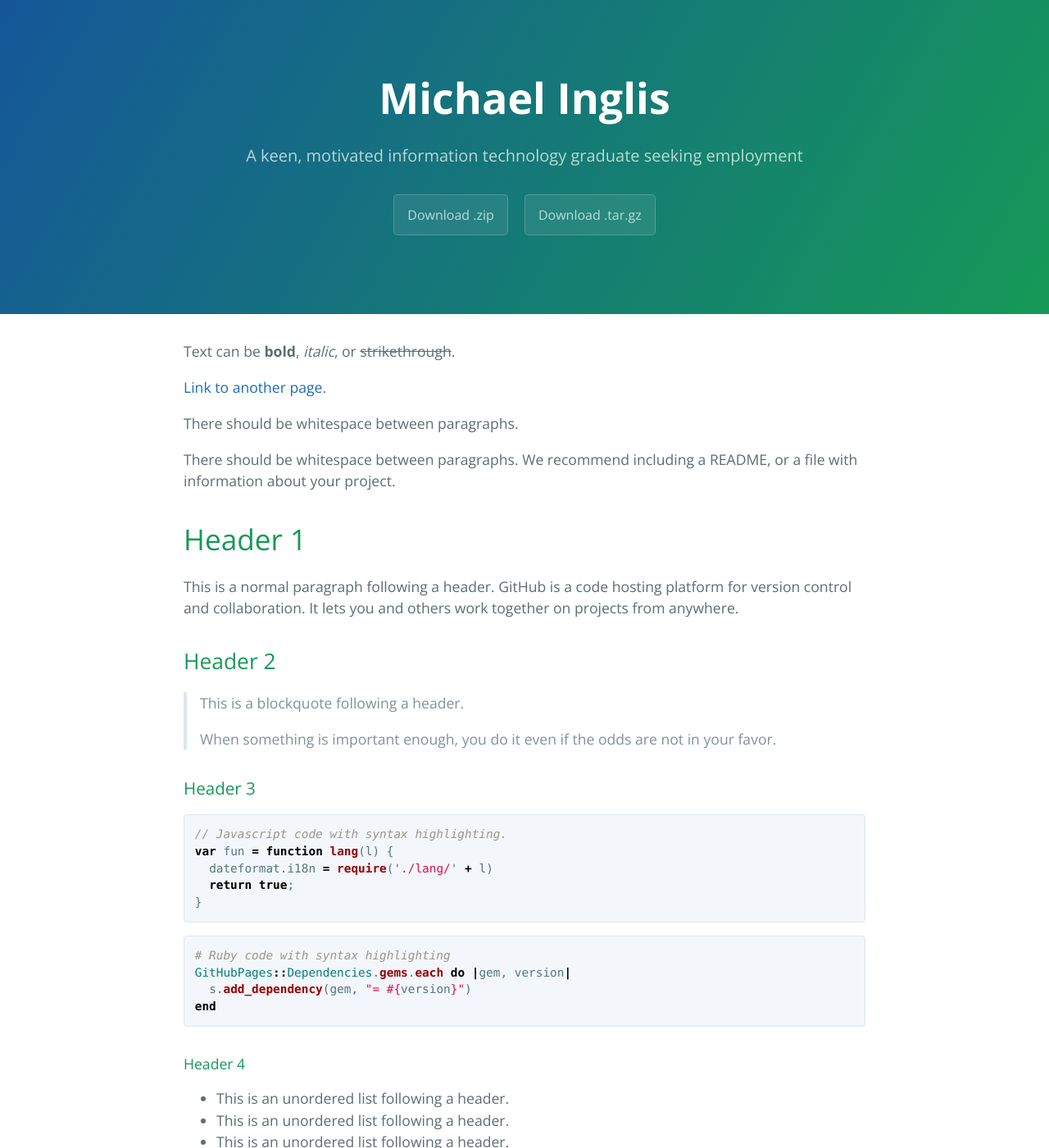
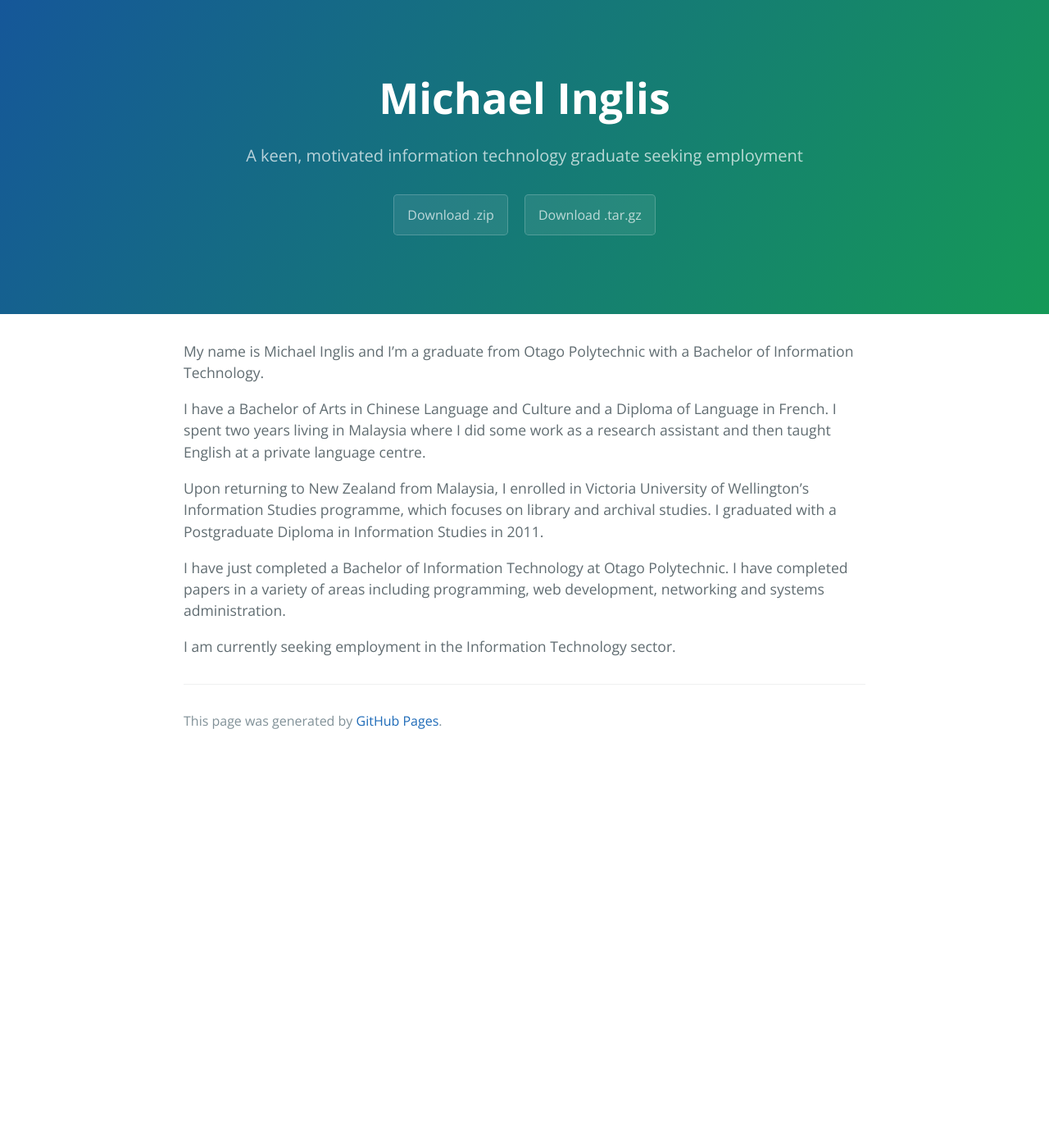
Before and after one commit to MichaelNZ85/MichaelNZ85.github.io, a Jekyll site: the page built from index.md, in a window 1280 px wide and 1400 px high. Shown: the whole window at 82% size. Built offline with Jekyll 4.4.1, drawn with Linux system fonts in a browser that asks for light colours; some of the changed text lies outside the part shown.

Commit message:
Put in my own details

````diff
--- a/index.md
+++ b/index.md
@@ -2,122 +2,12 @@
 layout: default
 ---
 
-Text can be **bold**, _italic_, or ~~strikethrough~~.
+My name is Michael Inglis and I’m a graduate from Otago Polytechnic with a Bachelor of Information Technology.
 
-[Link to another page](another-page).
+I have a Bachelor of Arts in Chinese Language and Culture and a Diploma of Language in French. I spent two years living in Malaysia where I did some work as a research assistant and then taught English at a private language centre.
 
-There should be whitespace between paragraphs.
+Upon returning to New Zealand from Malaysia, I enrolled in Victoria University of Wellington’s Information Studies programme, which focuses on library and archival studies. I graduated with a Postgraduate Diploma in Information Studies in 2011.
 
-There should be whitespace between paragraphs. We recommend including a README, or a file with information about your project.
+I have just completed a Bachelor of Information Technology at Otago Polytechnic. I have completed papers in a variety of areas including programming, web development, networking and systems administration.
 
-# [](#header-1)Header 1
-
-This is a normal paragraph following a header. GitHub is a code hosting platform for version control and collaboration. It lets you and others work together on projects from anywhere.
-
-## [](#header-2)Header 2
-
-> This is a blockquote following a header.
->
-> When something is important enough, you do it even if the odds are not in your favor.
-
-### [](#header-3)Header 3
-
-```js
-// Javascript code with syntax highlighting.
-var fun = function lang(l) {
-  dateformat.i18n = require('./lang/' + l)
-  return true;
-}
-```
-
-```ruby
-# Ruby code with syntax highlighting
-GitHubPages::Dependencies.gems.each do |gem, version|
-  s.add_dependency(gem, "= #{version}")
-end
-```
-
-#### [](#header-4)Header 4
-
-*   This is an unordered list following a header.
-*   This is an unordered list following a header.
-*   This is an unordered list following a header.
-
-##### [](#header-5)Header 5
-
-1.  This is an ordered list following a header.
-2.  This is an ordered list following a header.
-3.  This is an ordered list following a header.
-
-###### [](#header-6)Header 6
-
-| head1        | head two          | three |
-|:-------------|:------------------|:------|
-| ok           | good swedish fish | nice  |
-| out of stock | good and plenty   | nice  |
-| ok           | good `oreos`      | hmm   |
-| ok           | good `zoute` drop | yumm  |
-
-### There's a horizontal rule below this.
-
-* * *
-
-### Here is an unordered list:
-
-*   Item foo
-*   Item bar
-*   Item baz
-*   Item zip
-
-### And an ordered list:
-
-1.  Item one
-1.  Item two
-1.  Item three
-1.  Item four
-
-### And a nested list:
-
-- level 1 item
-  - level 2 item
-  - level 2 item
-    - level 3 item
-    - level 3 item
-- level 1 item
-  - level 2 item
-  - level 2 item
-  - level 2 item
-- level 1 item
-  - level 2 item
-  - level 2 item
-- level 1 item
-
-### Small image
-
-![](https://assets-cdn.github.com/images/icons/emoji/octocat.png)
-
-### Large image
-
-![](https://guides.github.com/activities/hello-world/branching.png)
-
-
-### Definition lists can be used with HTML syntax.
-
-<dl>
-<dt>Name</dt>
-<dd>Godzilla</dd>
-<dt>Born</dt>
-<dd>1952</dd>
-<dt>Birthplace</dt>
-<dd>Japan</dd>
-<dt>Color</dt>
-<dd>Green</dd>
-</dl>
-
-```
-Long, single-line code blocks should not wrap. They should horizontally scroll if they are too long. This line should be long enough to demonstrate this.
-```
-
-```
-The final element.
-```
+I am currently seeking employment in the Information Technology sector.
````
